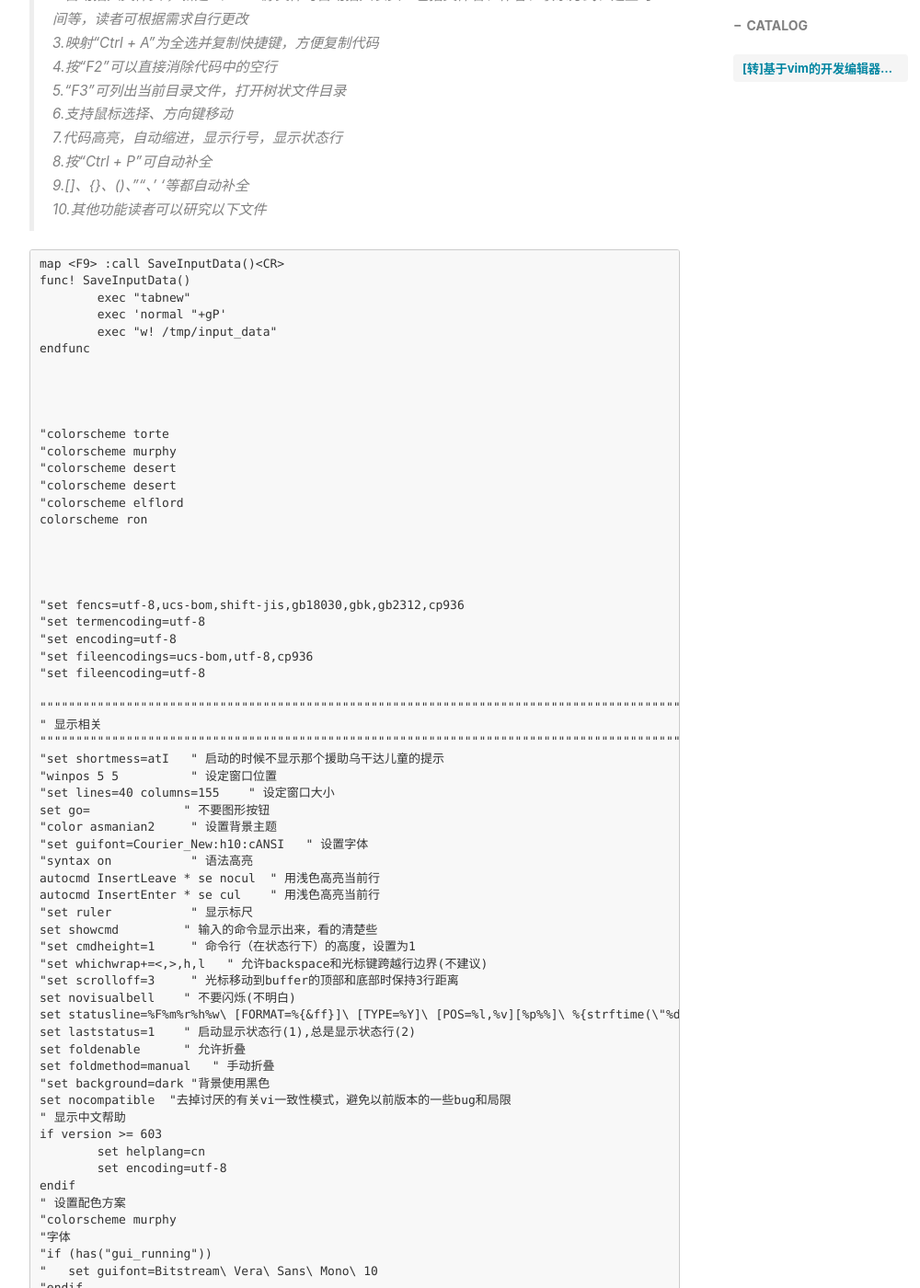
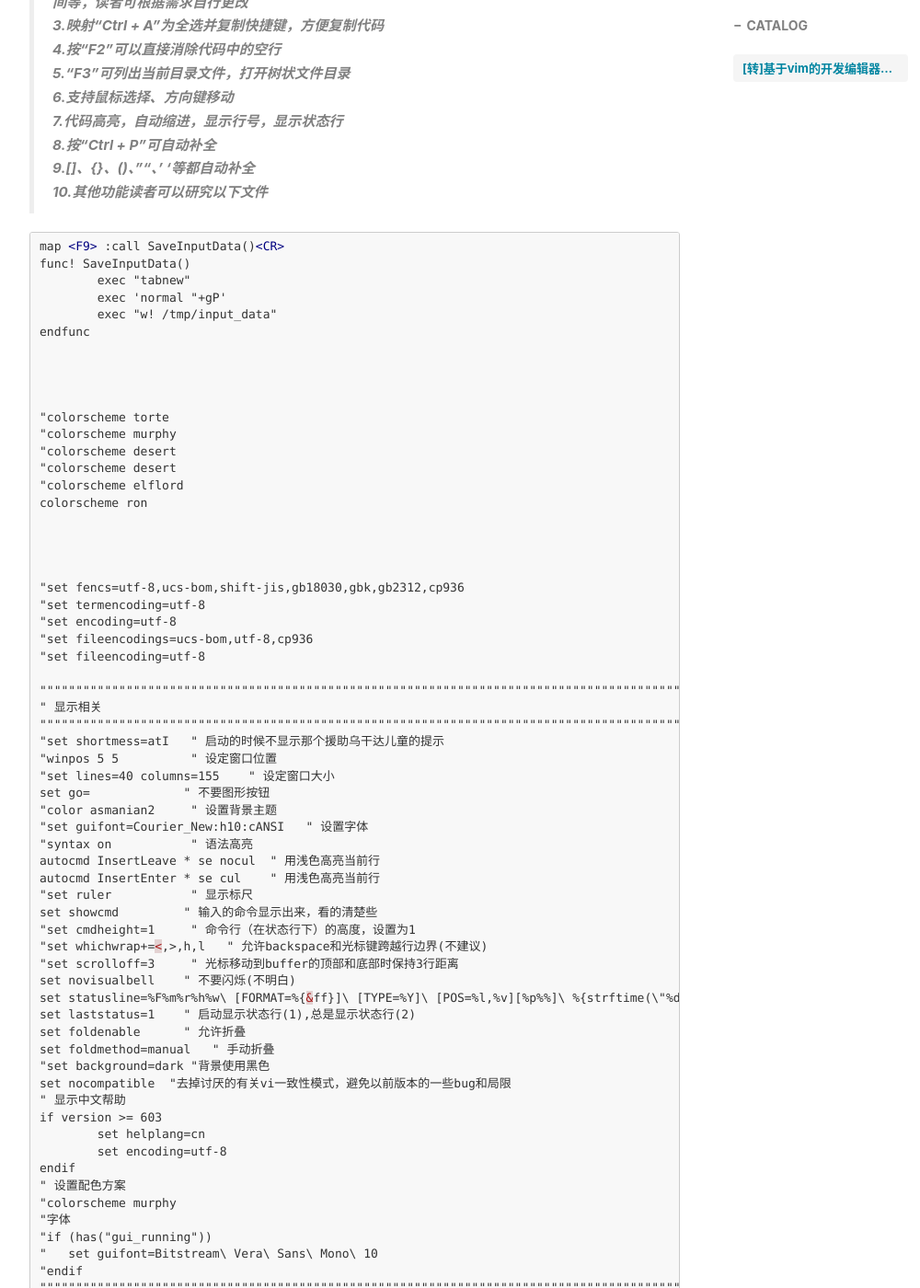
Before and after one commit to VeitchKyrie/VeitchKyrie.github.io, a Jekyll site: the page built from _posts/2019-07-30-基于vim的开发编辑器配置.md, in a window 1280 px wide and 1400 px high, scrolled down 1143 px. Shown: the whole window at 92% size, without its empty margins (233-1233 px from the left). Built offline with Jekyll 4.4.1, drawn with Linux system fonts in a browser that asks for light colours; nearby versions of some CDN libraries; comment, search, counter and statistics services are not loaded; some of the changed text lies outside the part shown.

Commit message:
[update post]
Signed-off-by: Qiyu.Wu <Qiyu.Wu@desay-svautomotive.com>

````diff
--- a/_posts/2019-07-30-基于vim的开发编辑器配置.md
+++ b/_posts/2019-07-30-基于vim的开发编辑器配置.md
@@ -26,27 +25,27 @@ vim ~/.vimrc
 
 我的vim配置主要有以下优点：
 
-> 1.按F5可以直接编译并执行C、C++、java代码以及执行shell脚本，按“F8”可进行C、C++代码的调试
+> **1.按F5可以直接编译并执行C、C++、java代码以及执行shell脚本，按“F8”可进行C、C++代码的调试**
 >
-> 2.自动插入文件头 ，新建C、C++源文件时自动插入表头：包括文件名、作者、联系方式、建立时间等，读者可根据需求自行更改
+> **2.自动插入文件头 ，新建C、C++源文件时自动插入表头：包括文件名、作者、联系方式、建立时间等，读者可根据需求自行更改**
 >
-> 3.映射“Ctrl + A”为全选并复制快捷键，方便复制代码
+> **3.映射“Ctrl + A”为全选并复制快捷键，方便复制代码**
 >
-> 4.按“F2”可以直接消除代码中的空行
+> **4.按“F2”可以直接消除代码中的空行**
 >
-> 5.“F3”可列出当前目录文件，打开树状文件目录
+> **5.“F3”可列出当前目录文件，打开树状文件目录**
 >
-> 6.支持鼠标选择、方向键移动
+> **6.支持鼠标选择、方向键移动**
 >
-> 7.代码高亮，自动缩进，显示行号，显示状态行
+> **7.代码高亮，自动缩进，显示行号，显示状态行**
 >
-> 8.按“Ctrl + P”可自动补全
+> **8.按“Ctrl + P”可自动补全**
 >
-> 9.[]、{}、()、""、’ '等都自动补全
+> **9.[]、{}、()、""、’ '等都自动补全**
 >
-> 10.其他功能读者可以研究以下文件
+> **10.其他功能读者可以研究以下文件**
 
-```
+```xml
 map <F9> :call SaveInputData()<CR>
 func! SaveInputData()
 	exec "tabnew"
````
Also changed, not shown: other parts of _posts/2019-07-30-基于vim的开发编辑器配置.md (+0 -1 lines).
